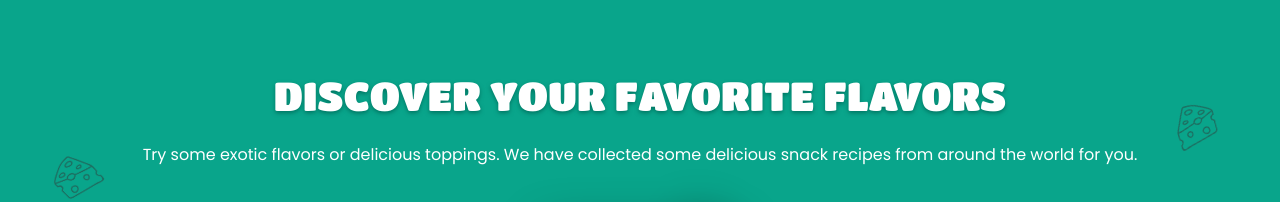
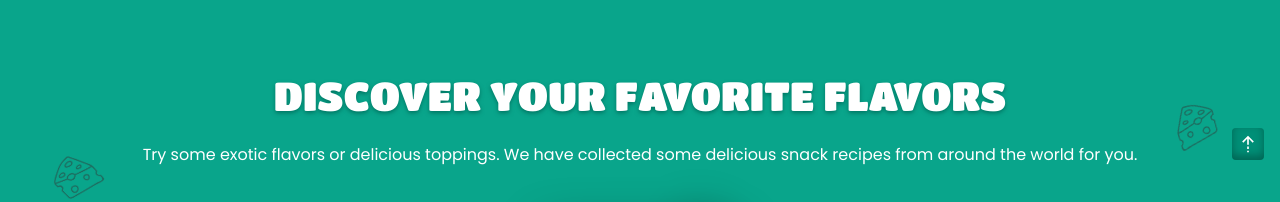
Before and after one commit to MauroValdez/website-chips-react, a React (Vite) app: page / in a window 1280 px wide. Shown: the part 800-1002 px from the top of the page. Built offline with nearby package versions, Linux system fonts and the light colour scheme.

Commit message:
Scroll Arrow Up

```diff
--- a/src/App.jsx
+++ b/src/App.jsx
@@ -12,6 +12,7 @@ import Banner from './layouts/Banner'
 import Products from './layouts/Products'
 import Contact from './layouts/Contact'
 import Footer from './layouts/Footer'
+import ScrollUp from './layouts/ScrollUp'
 function App() {
     return (
         <>
@@ -24,12 +25,8 @@ function App() {
                 <Products />
                 <Contact />
                 <Footer />
+                <ScrollUp />
             </main>
-            <section className="section"></section>
-            <section className="section"></section>
-            <section className="section"></section>
-            <section className="section"></section>
-            <section className="section"></section>
         </>
     )
 }
--- /dev/null
+++ b/src/layouts/ScrollUp.css
@@ -0,0 +1,20 @@
+.scrollup {
+  position: fixed;
+  right: 1rem;
+  bottom: -10rem;
+  background-color: var(--first-color-dark);
+  color: var(--white-color);
+  box-shadow: inset var(--shadow-button);
+  display: inline-flex;
+  padding: 6px;
+  font-size: 1.25rem;
+  border-radius: .25rem;
+  z-index: var(--z-tooltip);
+  transition: bottom .3s, transform .3s;
+}
+.scrollup:hover {
+  transform: translateY(-.5rem);
+}
+.show-scroll {
+  bottom: 2.5rem;
+}
--- /dev/null
+++ b/src/layouts/ScrollUp.jsx
@@ -0,0 +1,37 @@
+import { useState } from 'react'
+import './ScrollUp.css'
+
+function ScrollUp() {
+  const [arrowUp, setArrowUp] = useState(false)
+
+    function ShowArrow() {
+      if (window.scrollY >= 500) {
+        setArrowUp(true)
+      } else {
+        setArrowUp(false)
+      }
+    }
+    window.addEventListener('scroll', ShowArrow)
+  return (
+    <>
+      <a
+        href="#"
+        className={`scrollup ${arrowUp ? 'show-scroll' : ''}`}
+      >
+        <svg
+          xmlns="http://www.w3.org/2000/svg"
+          width="1em"
+          height="1em"
+          viewBox="0 0 24 24"
+        >
+          <path
+            fill="currentColor"
+            d="M11 5.825L6.4 10.4L5 9l7-7l7 7l-1.4 1.425l-4.6-4.6V13h-2zM11 18v-3h2v3zm0 4v-2h2v2z"
+          />
+        </svg>
+      </a>
+    </>
+  )
+}
+
+export default ScrollUp
```
